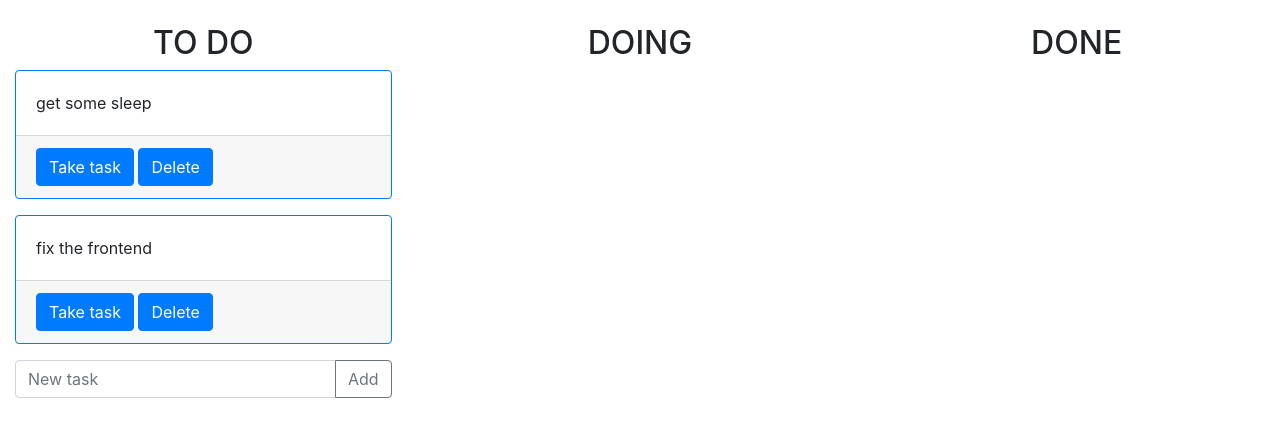
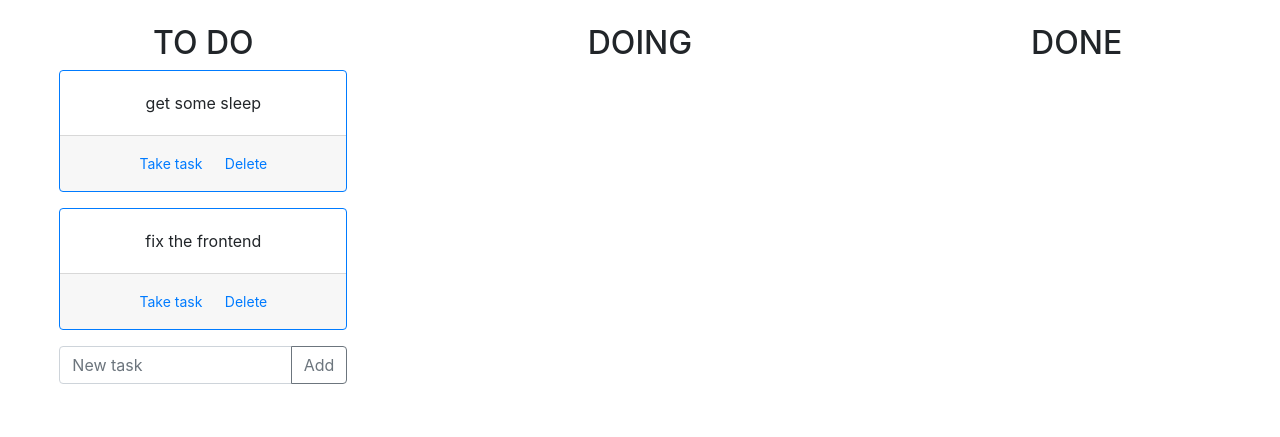
Before and after one commit to markre94/Interactive-Kanban-board, a Flask app: page / in a window 1280 px wide. Shown: the part 56-493 px from the top of the page. Run offline with Flask 2, Linux system fonts and the light colour scheme; data comes from the database, SQL or seed files in the repository; both versions use the stored data as it was after the commit; some libraries are stand-ins or nearby versions.

Commit message:
Created function to chenge state of the task along with fixing some frontend functionalty

```diff
--- a/app.py
+++ b/app.py
@@ -1,4 +1,4 @@
-from flask import Flask, render_template, url_for, request, redirect, flash
+from flask import Flask, render_template, request, redirect, flash
 from flask_sqlalchemy import SQLAlchemy
 from datetime import datetime
 
@@ -66,30 +66,29 @@
         return "There was an problem "
 
 
-@app.route('/take/<int:id>')
-def take_task(id) :
-    task_to_take = Task.query.get_or_404(id)
+@app.route('/task/<status>/<int:id>')
+def take_task(status, id) :
+    task_to_take = Task.query.get_or_404(id, status)
     try :
-        task_to_take.status = "doing"
-        db.session.commit()
-        return redirect('/')
-    except :
-        return "There was an problem "
+        if task_to_take.status == "to_do" :
 
-
-@app.route('/complete/<int:id>')
-def complete(id) :
-    task_to_take = Task.query.get_or_404(id)
-    try :
-        task_to_take.status = "done"
-        db.session.commit()
-        return redirect('/')
-    except :
+            task_to_take.status = "doing"
+            db.session.commit()
+            return redirect('/')
+        elif task_to_take.status == "doing" :
+            task_to_take.status = "done"
+            db.session.commit()
+            return redirect('/')
+        else :
+            task_to_take.status = "done"
+            db.session.commit()
+            return redirect('/')
+    except:
         return "There was an problem "
 
 
 @app.route('/discard/<int:id>')
-def discard(id) :
+def discard(id):
     task_to_take = Task.query.get_or_404(id)
     try :
         task_to_take.status = "to_do"
@@ -99,5 +98,10 @@
         return "There was an problem "
 
 
+@app.route('/login')
+def login() :
+    return render_template('login.html')
+
+
 if __name__ == "__main__" :
     app.run(debug=True)
--- a/templates/base.html
+++ b/templates/base.html
@@ -15,17 +15,17 @@
 </head>
 <body>
     <nav class="navbar navbar-expand-lg navbar-light bg-light">
-  <a class="navbar-brand" href="#">KANBAN</a>
+  <a class="navbar-brand" href="/">KANBAN</a>
   <button class="navbar-toggler" type="button" data-toggle="collapse" data-target="#navbarNav" aria-controls="navbarNav" aria-expanded="false" aria-label="Toggle navigation">
     <span class="navbar-toggler-icon"></span>
   </button>
   <div class="collapse navbar-collapse" id="navbarNav">
     <ul class="navbar-nav">
       <li class="nav-item active">
-        <a class="nav-link" href="#">Home <span class="sr-only">(current)</span></a>
+        <a class="nav-link" href="/">Home <span class="sr-only">(current)</span></a>
       </li>
       <li class="nav-item">
-        <a class="nav-link" href="#">Login</a>
+        <a class="nav-link" href="login">Login</a>
       </li>
     </ul>
   </div>
--- a/templates/main.html
+++ b/templates/main.html
@@ -6,43 +6,52 @@
 
 {% block body %}
 <div class="row">
+
   <div class="col">
+
     <div class="container">
         <h2 class="text-center">TO DO</h2>
 
         {% for task in tasks %}
             {% if task.status == 'to_do' %}
-          <div class="card border-primary mb-3">
-            <div class="card-body">{{ task.content }}</div>
+          <div class="card border-primary mb-3 text-center" style="width: 18rem;" >
+            <div class="card-body">
+                <p class="card-text">{{ task.content }}</p>
+            </div>
             <div class="card-footer">
-                <a href="take/{{ task.id }}" class="btn btn-primary">Take task</a>
-                <a href="/delete/{{ task.id }}" class="btn btn-primary">Delete</a>
+                <a href="/task/{{ task.status }}/{{ task.id }}" class="btn btn-link btn-sm">Take task</a>
+                <a href="/delete/{{ task.id }}" class="btn btn-link btn-sm">Delete</a>
             </div>
           </div>
         {% endif %}
         {% endfor %}
         <form action="/" method="POST">
-        <div class="input-group mb-3">
-            <input type="text" name="content" id="content" class="form-control" placeholder="New task" aria-label="New task" aria-describedby="basic-addon2">
-            <div class="input-group-append">
+            <div class="row justify-content-center">
+                <div class="input-group mb-3" style="width: 18rem;">
+                <input type="text" name="content" id="content" class="form-control" placeholder="New task" aria-label="New task" aria-describedby="basic-addon2">
+                <div class="input-group-append">
                 <button class="btn btn-outline-secondary" type="submit">Add</button>
             </div>
-        </div>
+            </div>
+            </div>
     </form>
     </div>
   </div>
+
 
   <div class="col">
     <div class="container">
       <h2 class="text-center">DOING</h2>
         {% for task in tasks %}
             {% if task.status=='doing' %}
-            <div class="card border-dark mb-3">
+            <div class="card border-dark mb-3 text-center" style="width: 18rem;">
 
-            <div class="card-body">{{ task.content }}</div>
+            <div class="card-body">
+                <p class="card-text">{{ task.content }}</p>
+            </div>
             <div class="card-footer">
-                <a href="/complete/{{ task.id }}" class="btn btn-primary">Complete</a>
-                <a href="/discard/{{ task.id }}" class="btn btn-primary">Discard</a>
+                <a href="/task/{{ task.status }}/{{ task.id }}" class="btn btn-link btn-sm">Completed</a>
+                <a href="/discard/{{ task.id }}" class="btn btn-link btn-sm">Discard</a>
             </div>
             </div>
         {% endif %}
@@ -56,10 +65,12 @@
       <h2 class="text-center">DONE</h2>
         {% for task in tasks %}
             {% if task.status=='done' %}
-            <div class="card border-success mb-3">
-            <div class="card-body">{{ task.content }}</div>
+            <div class="card border-success mb-3 text-center" style="width: 18rem;">
+            <div class="card-body">
+                <p class="card-text ">{{ task.content }}</p>
+            </div>
             <div class="card-footer">
-                <a href="/delete/{{ task.id }}" class="btn btn-primary">Remove</a>
+                <a href="/delete/{{ task.id }}" class="btn btn-link btn-sm">Remove</a>
             </div>
           </div>
 
```
Also changed, not shown: templates/login.html (added, +25 -0 lines), test.db.
